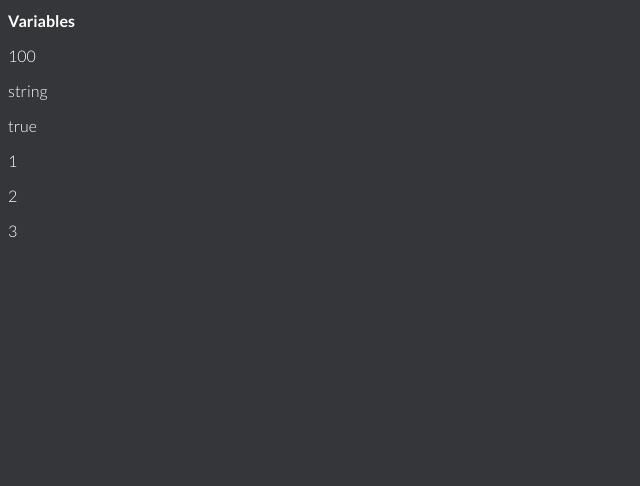
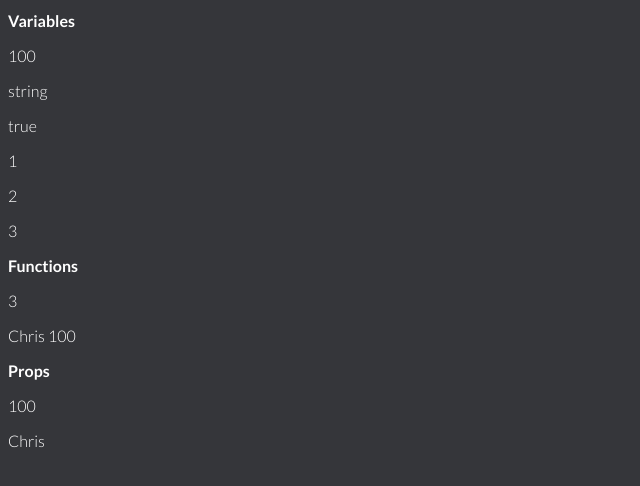
Before and after one commit to chris-cybula/react-redux-typescript-cheatsheet, a Gatsby site: page / in a window 1280 px wide. Shown: the whole page, without its empty margins (0-640 px from the left). Built offline with nearby package versions, Linux system fonts and the light colour scheme; Gatsby itself is replaced by a stand-in of ours.

Commit message:
Add refactored functions and props

```diff
--- a/src/components/ts.tsx
+++ b/src/components/ts.tsx
@@ -21,11 +21,46 @@ const Variables = () => {
   )
 }
 
+const Functions = () => {
+  const sum = (x:number, y:number): number  => {
+    return x + y;
+  };
+
+  const string = (username: string, points: number): string => {
+    return `${ username } ${ points }`;
+  };
+
+  return (
+    <>
+      <h1>Functions</h1>
+      <p>{sum(1, 2)}</p>
+      <p>{string('Chris', 100)}</p>
+    </>
+  )
+}
+
+interface Items {
+  number: number
+  string: string
+}
+
+const Props: React.FC<Items> = ({ number, string }) => {
+
+  return (
+    <>
+      <h1>Props</h1>
+      <p>{number}</p>
+      <p>{string}</p>
+    </>
+  )
+}
 
 export default () => {
   return (
     <>
       <Variables />
+      <Functions />
+      <Props number={100} string={"Chris"} />
     </>
   )
 }
```
